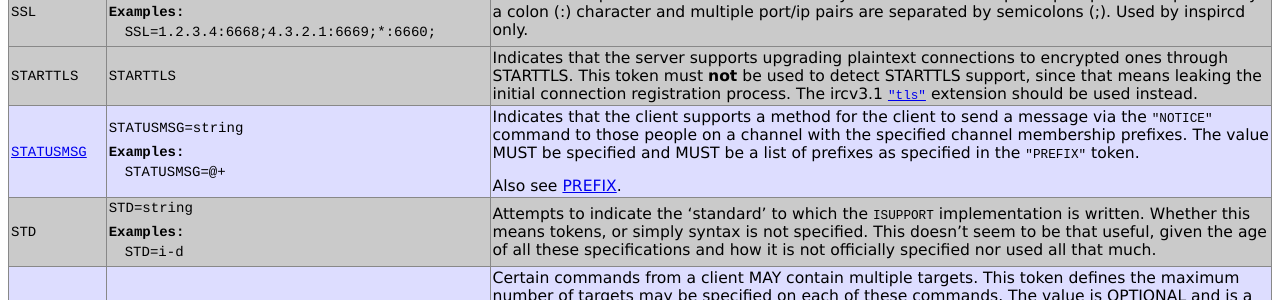
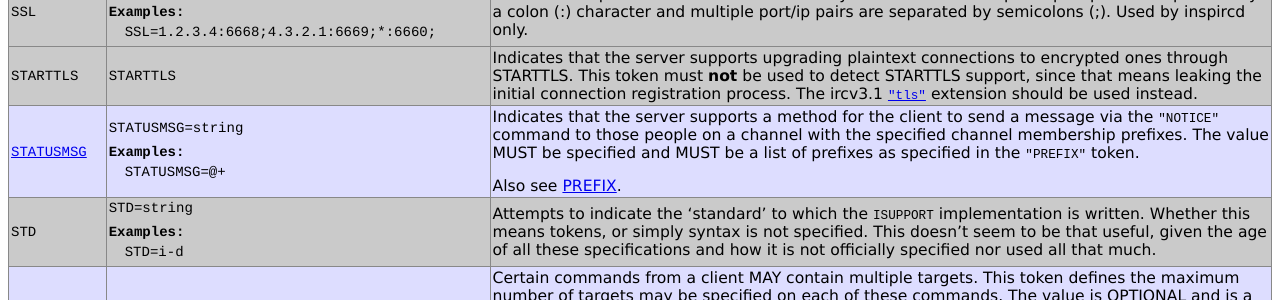
Before and after one commit to ircdocs/irc-defs, a Jekyll site: the page built from defs/isupport.html, in a window 1280 px wide and 900 px high, scrolled down 2836 px. Shown: the part 152-452 px from the top of the window. Built offline with Jekyll 4.4.1, drawn with Linux system fonts in a browser that asks for light colours.

Commit message:
isupport: Minor fix

```diff
--- a/_data/isupport.yaml
+++ b/_data/isupport.yaml
@@ -559,7 +559,7 @@ values:
         format: "STATUSMSG=string"
         information: "https://tools.ietf.org/html/draft-hardy-irc-isupport-00"
         comment: >
-            Indicates that the client supports a method for the client to send
+            Indicates that the server supports a method for the client to send
             a message via the `"NOTICE"` command to those people on a channel
             with the specified channel membership prefixes. The value MUST be
             specified and MUST be a list of prefixes as specified in the
```
